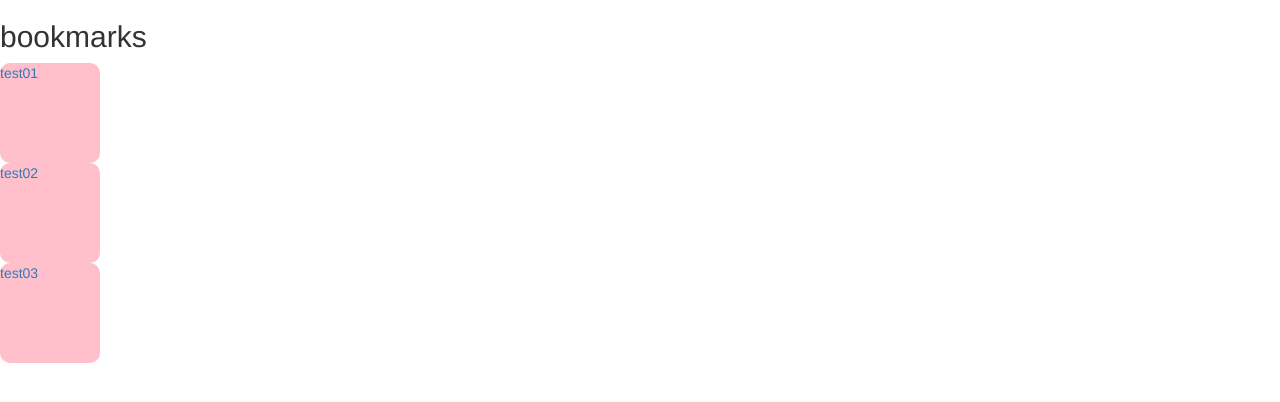
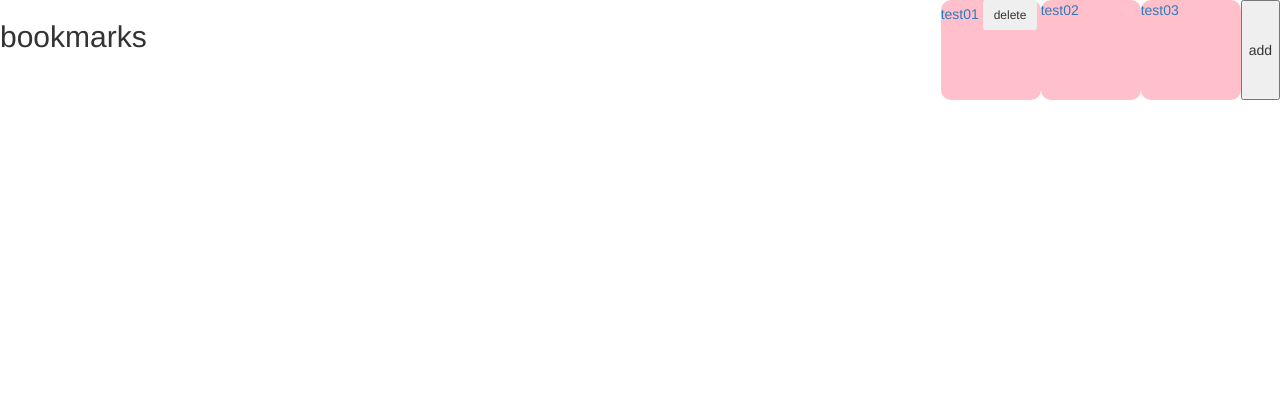
Before and after one commit to isdiscodead/BaaN, a Django app: page /bookmarks/list/ in a window 1280 px wide. Shown: the part 65-467 px from the top of the page. Run offline with Django 3.2, Linux system fonts and the light colour scheme; parts of the project's set-up code (start-up, migrations or seed data) failed here and were passed over; some libraries are stand-ins or nearby versions.

Commit message:
adding modals

```diff
--- a/bookmarkapp/templates/bookmarkapp/list.html
+++ b/bookmarkapp/templates/bookmarkapp/list.html
@@ -1,10 +1,14 @@
 {% extends 'base.html' %}
+{% load bootstrap4 %}
 
 {% block content %}
-    <div style="display;flex;">
+
+    <div style="display:flex;">
         <h2>bookmarks</h2>
+        <hr>
         <div style="width:10rem; height:10rem; background-color: pink; border-radius: 1rem;">
             <a href="#">test01</a>
+            <button class="btn btn-sm" data-toggle="modal" data-target="#delete_modal" class="material-icons">delete</button>
         </div>
         <div style="width:10rem; height:10rem; background-color: pink; border-radius: 1rem;">
             <a href="#">test02</a>
@@ -12,5 +16,36 @@
         <div style="width:10rem; height:10rem; background-color: pink; border-radius: 1rem;">
             <a href="#">test03</a>
         </div>
+
+        <button type="button" data-target="#bookmark_add" data-toggle="modal">add</button>
     </div>
+
+    {% include 'snippets/bookmark_create.html' %}
+
+    <div id="delete_modal" class="modal fade" tabindex="-1" role="dialog">
+        <div class="modal-dialog modal-dialog-centered" role="document">
+            <div class="modal-content">
+                <div class="modal-header">
+                    <h5 class="modal-title">delte bookmark</h5>
+                    <button type="button" class="close" data-dismiss="modal" aria-label="Close">
+                        <span aria-hidden="true">&times;</span>
+                    </button>
+                </div>
+                <div class="modal-body">
+                    <p>Are you sure you want to delete this bookmark?</p>
+                </div>
+                <div class="modal-footer">
+                    <button onclick="delete_modal()" type="button" class="btn btn-dark">delete</button>
+                    <button type="button" class="btn btn-light" data-dismiss="modal">cancel</button>
+                </div>
+            </div>
+        </div>
+    </div>
+
+    <script type="text/javascript">
+        function delete_modal() {
+            location.replace('#');
+        }
+    </script>
+
 {% endblock %}
--- a/bookmarkapp/urls.py
+++ b/bookmarkapp/urls.py
@@ -3,11 +3,11 @@
 from django.urls import path
 
 from bookmarkapp import views
-from bookmarkapp.views import bookmarkListView
+from bookmarkapp.views import BookmarkListView, BookmarkCreateView
 
 app_name = 'bookmarkapp'
 
 urlpatterns = [
-    path('list/', bookmarkListView.as_view(template_name='bookmarkapp/list.html'), name='list'),
-
+    path('list/', BookmarkListView.as_view(template_name='bookmarkapp/list.html'), name='list'),
+    path('create/', BookmarkCreateView.as_view(template_name='snippets/bookmark_create.html'), name='create'),
 ]
--- a/bookmarkapp/views.py
+++ b/bookmarkapp/views.py
@@ -1,17 +1,31 @@
 # from django.shortcuts import render
-#
-# # Create your views here.
-from django.views.generic import ListView
 
+from django.views.generic import ListView, CreateView
+
+from bookmarkapp.forms import BookmarkCreationForm
 from bookmarkapp.models import Bookmark
-#
-# def home(request):
-#     urlList = Bookmark.objects.order_by("title")
-#     urlCount = Bookmark.objects.all().count()
-#
-#     return render("list.html", {"urlList":urlList, "urlCount":urlCount})
 
-class bookmarkListView(ListView):
+# 북마크에서 사용할 favicon과 title을 가져오기 위한 크롤링 모듈
+from urllib.request import urlopen
+from bs4 import BeautifulSoup
+
+
+class BookmarkListView(ListView):
     model = Bookmark
     context_object_name = 'bookmark_list'
     template_name = 'bookmarkapp/list.html'
+
+
+class BookmarkCreateView(CreateView):
+    model = Bookmark
+    context_object_name = 'target_bookmark'
+    form_class = BookmarkCreationForm
+    template_name = 'snippets/bookmark_create.html'
+
+    #
+    # # 이미지와 타이틀 가져오기
+    # html = urlopen("https://hellogk.tistory.com/37")
+    # bsObject = BeautifulSoup(html, "html.parser")
+    #
+    # if not model.title:
+    #     title = bsObject.find("title").text
--- a/templates/head.html
+++ b/templates/head.html
@@ -9,6 +9,9 @@
 
     <!-- bootstrap link -->
     <link rel="stylesheet" href="https://maxcdn.bootstrapcdn.com/bootstrap/3.3.2/css/bootstrap.min.css">
+    <script src="https://code.jquery.com/jquery-3.3.1.slim.min.js" integrity="sha384-q8i/X+965DzO0rT7abK41JStQIAqVgRVzpbzo5smXKp4YfRvH+8abtTE1Pi6jizo" crossorigin="anonymous"></script>
+    <script src="https://cdnjs.cloudflare.com/ajax/libs/popper.js/1.14.7/umd/popper.min.js" integrity="sha384-UO2eT0CpHqdSJQ6hJty5KVphtPhzWj9WO1clHTMGa3JDZwrnQq4sF86dIHNDz0W1" crossorigin="anonymous"></script>
+    <script src="https://stackpath.bootstrapcdn.com/bootstrap/4.3.1/js/bootstrap.min.js" integrity="sha384-JjSmVgyd0p3pXB1rRibZUAYoIIy6OrQ6VrjIEaFf/nJGzIxFDsf4x0xIM+B07jRM" crossorigin="anonymous"></script>
 
     <!-- default style sheet -->
     <link rel="stylesheet" type="text/css" href="{% static 'base.css'%}?after">
--- /dev/null
+++ b/templates/snippets/bookmark_create.html
@@ -0,0 +1,17 @@
+{% load bootstrap4 %}
+
+<div id="bookmark_add" class="modal fade" role="dialog" data-backdrop="false">
+    <div class="modal-dialog modal-dialog-centered" role="document">
+        <h4>add new bookmark</h4>
+        <hr>
+        <form action="{% url 'bookmarkapp:create' %}" method="post" enctype="multipart/form-data">
+            {% csrf_token %}
+            {% for field in form %}
+                {% bootstrap_field field %}
+            {% endfor %}
+            <hr>
+            <input type="submit" class="btn btn-warning" value="add">
+            <button type="button" class="btn btn-danger" data-dismiss="modal">cancel</button>
+        </form>
+    </div>
+</div>
```
Also changed, not shown: bookmarkapp/forms.py (added, +12 -0 lines), bookmarkapp/templates/bookmarkapp/create.html (deleted).
